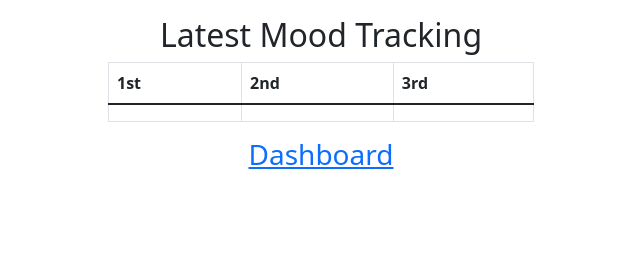
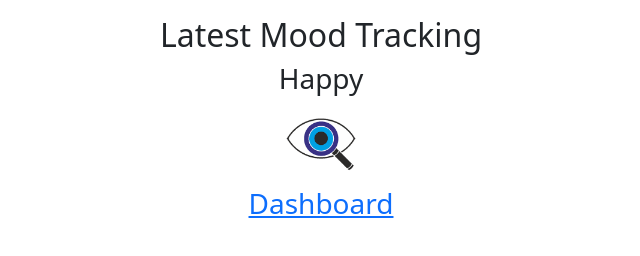
Before and after one commit to aloshdenny/empath, a browser extension: page exten/index.html in a window 1280 px wide. Shown: the whole page, without its empty margins (319-959 px from the left). Drawn offline with nearby package versions, Linux system fonts and the light colour scheme.

Commit message:
osiljlskdf

```diff
--- a/exten/index.html
+++ b/exten/index.html
@@ -7,25 +7,10 @@
     <link href="https://cdn.jsdelivr.net/npm/bootstrap@5.1.3/dist/css/bootstrap.min.css" rel="stylesheet">
 </head>
 <body>
-    <div class="container mt-3" style="width: 450px;">
+    <div class="container mt-3" style="width: 450px;display: flex;flex-direction: column;align-items: center;">
         <h2 class="text-center">Latest Mood Tracking</h2>
-        <table class="table table-bordered">
-            <thead>
-            <tr>
-                <th>1st</th>
-                <th>2nd</th>
-                <th>3rd</th>
-            </tr>
-            </thead>
-            <tbody>
-            <tr>
-                <td id="field1"></td>
-                <td id="field2"></td>
-                <td id="field3"></td>
-                </tr>
-
-            </tbody>
-        </table>
+        <h3>Happy</h3>
+        <img width="75" src="icon.png"></img>
 
 
         <h3 id="test"></h3>
@@ -33,5 +18,5 @@
 
     </div>
 </body>
-<script src="background.js"></script>
+<script src="popup.js"></script>
 </html>
```
Also changed, not shown: exten/popup.js (added).
